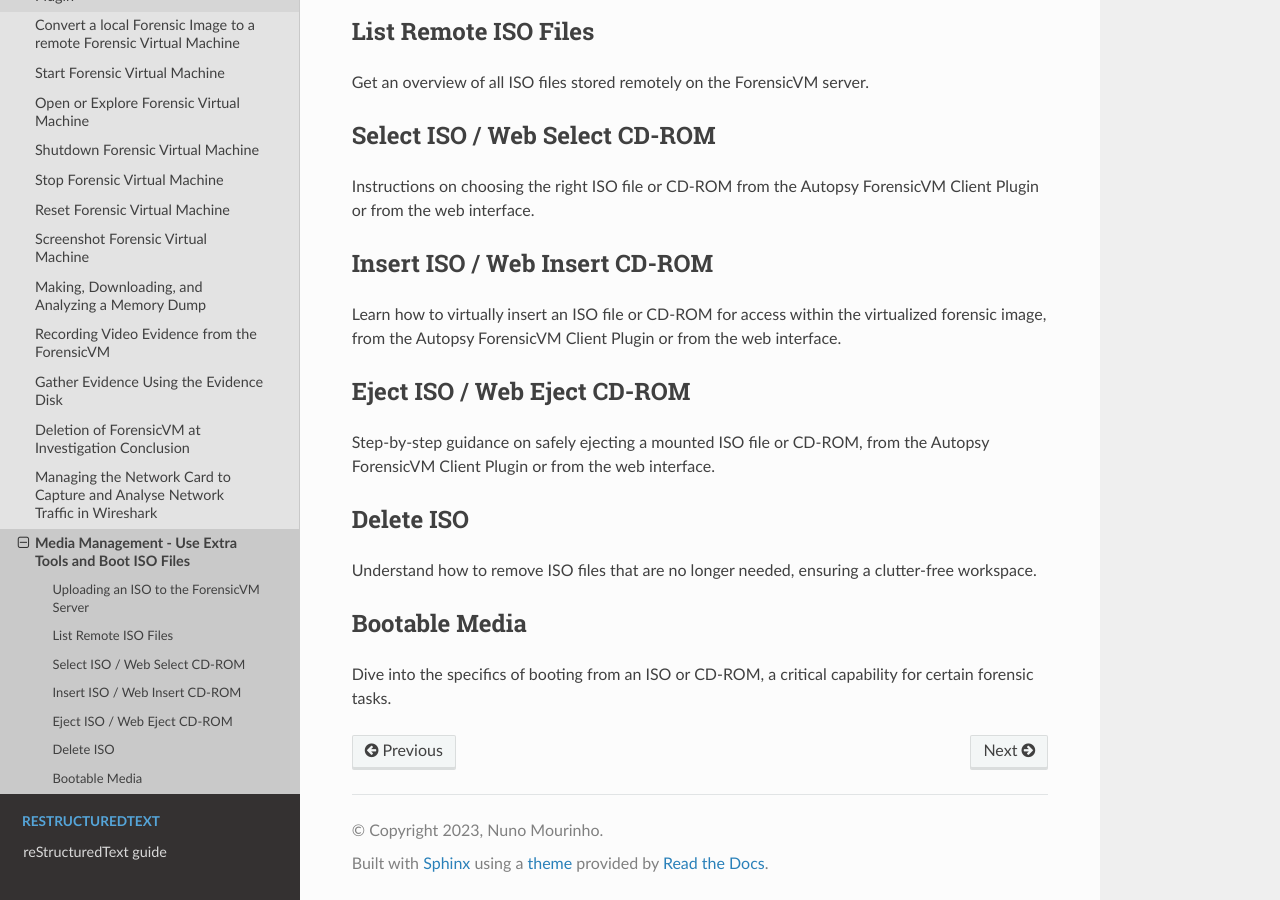
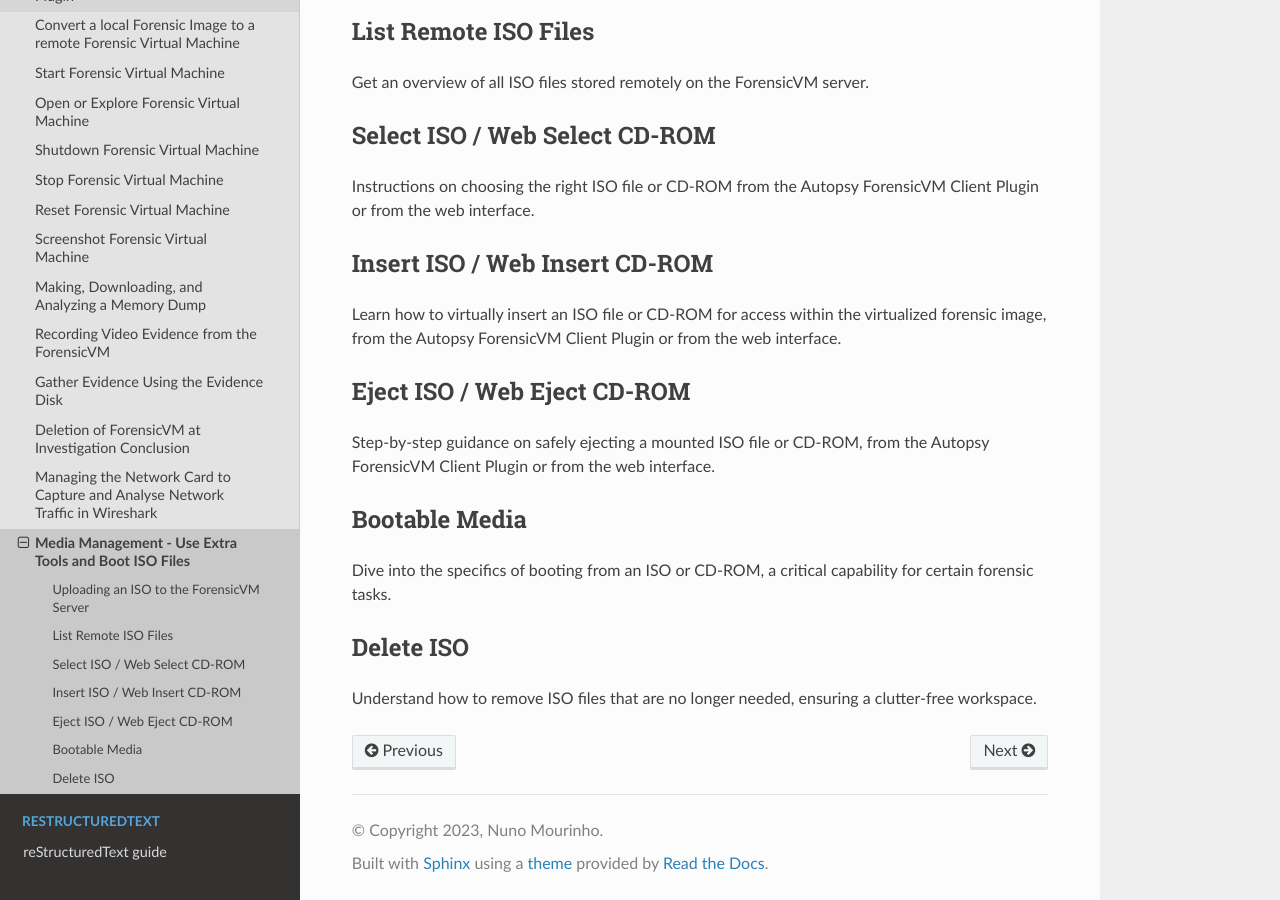
Before and after one commit to nunomourinho/forensicVmAutopsyUserManual, a Sphinx documentation site: the page built from docs/user/media.rst, in a window 1280 px wide and 900 px high, scrolled down 4127 px. Built offline with Sphinx 7.4.7 and the Read the Docs theme 2.0.0, drawn with Linux system fonts in a browser that asks for light colours; pages that are not in the unit, such as notebooks, are missing from menus.

```diff
--- a/docs/user/media.rst
+++ b/docs/user/media.rst
@@ -114,12 +114,16 @@ Eject ISO / Web Eject CD-ROM
 
 Step-by-step guidance on safely ejecting a mounted ISO file or CD-ROM, from the Autopsy ForensicVM Client Plugin or from the web interface.
 
-Delete ISO
-------------
 
-Understand how to remove ISO files that are no longer needed, ensuring a clutter-free workspace.
 
 Bootable Media
 ----------------
 
 Dive into the specifics of booting from an ISO or CD-ROM, a critical capability for certain forensic tasks.
+
+
+
+Delete ISO
+------------
+
+Understand how to remove ISO files that are no longer needed, ensuring a clutter-free workspace.
```
